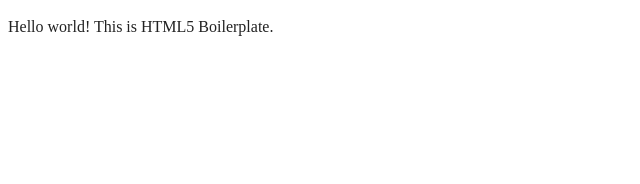
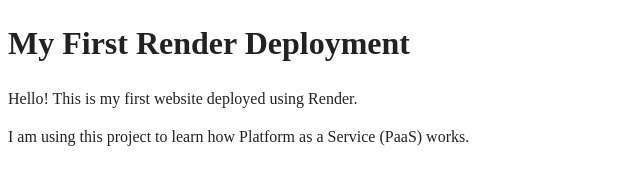
Before and after one commit to MayaAWS/RenderMeProject-First-, a website built with webpack: page index.html in a window 1280 px wide. Shown: the whole page, without its empty margins (0-640 px from the left). Built offline with nearby package versions, Linux system fonts and the light colour scheme.

Commit message:
Customize page for Render deployment

```diff
--- a/index.html
+++ b/index.html
@@ -23,11 +23,11 @@
 </head>
 
 <body>
+  <h1>My First Render Deployment</h1>
 
-  <!-- Add your site or application content here -->
-  <p>Hello world! This is HTML5 Boilerplate.</p>
-  <script src="js/app.js"></script>
+  <p>Hello! This is my first website deployed using Render.</p>
 
+  <p>I am using this project to learn how Platform as a Service (PaaS) works.</p>
 </body>
 
 </html>
```
